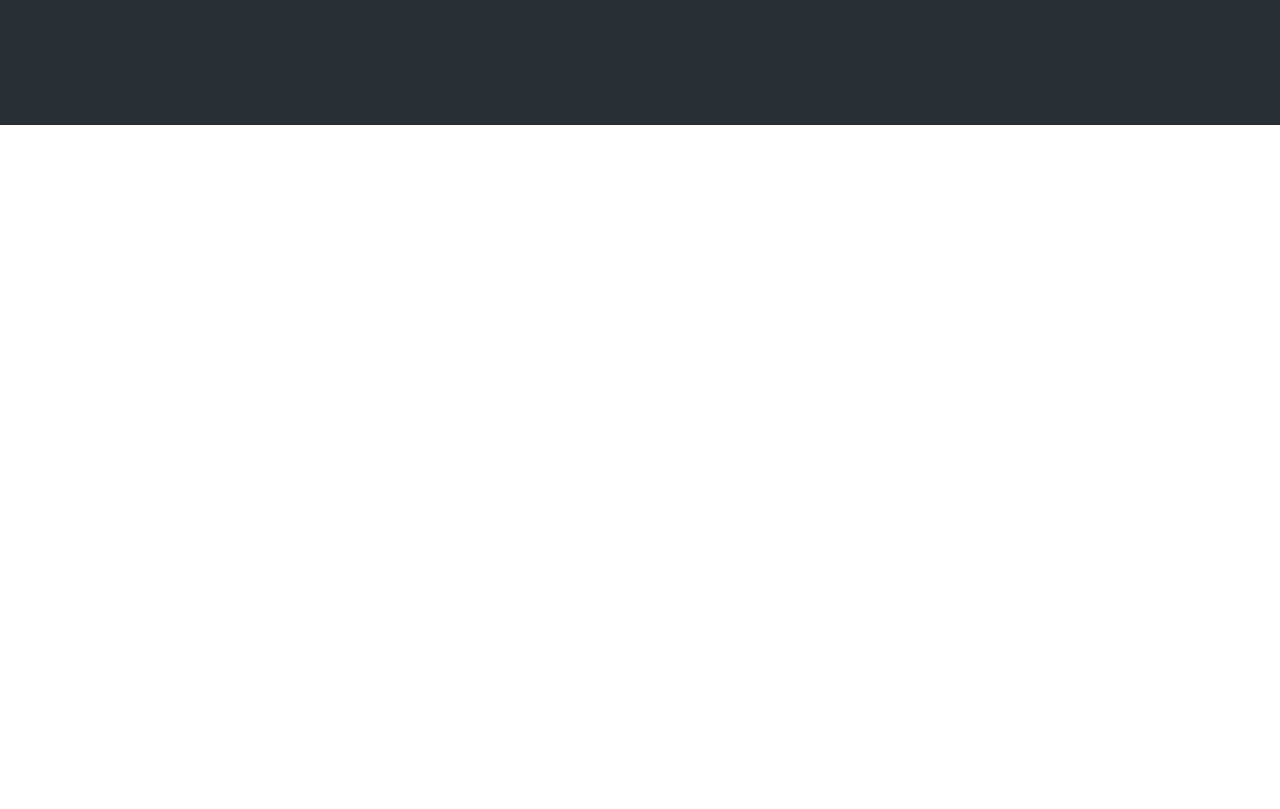
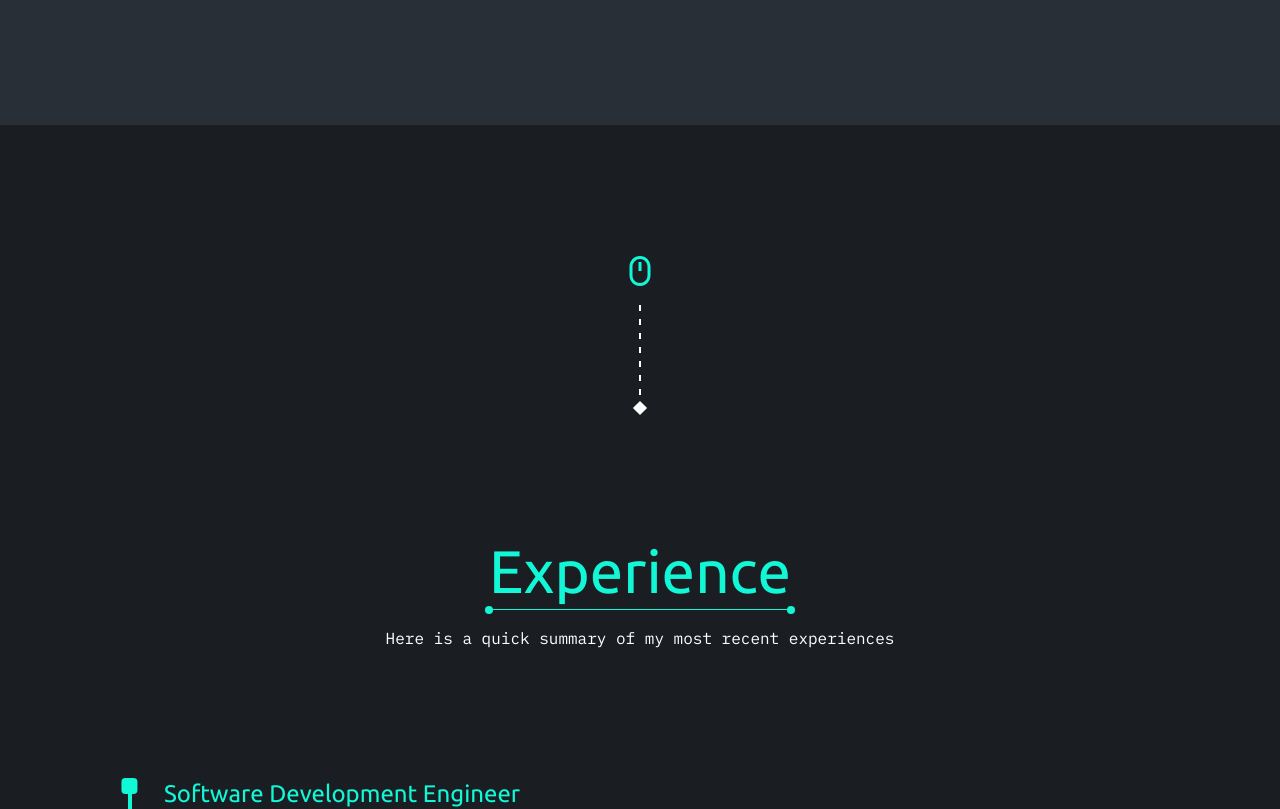
Before and after one commit to minhazurrony/portfolio, a Next.js app: page / in a window 1280 px wide. Shown: the part 3380-4189 px from the top of the page. Before the commit the page ends 3505 px from the top, so only its background shows below. Built offline with nearby package versions, Linux system fonts and the light colour scheme.

Commit message:
feat: add experience section

```diff
--- /dev/null
+++ b/app/components/Experiences.tsx
@@ -0,0 +1,37 @@
+import React from "react";
+import { ContainerWrapper, ScrollBottom, Timeline, Title } from "@/components";
+
+function Experiences() {
+  return (
+    <ContainerWrapper className="bg-bg-two p-[128px]">
+      <div className="mb-[128px] hidden lg:block">
+        <ScrollBottom />
+      </div>
+      <div className="mb-32">
+        <Title
+          title="Experience"
+          subtitle="Here is a quick summary of my most recent experiences"
+        />
+      </div>
+
+      <Timeline
+        data={[
+          {
+            companyName: "ShopUp Limited",
+            designation: "Software Development Engineer",
+            serviceYearRange: "2022 - 2024",
+            achievements: ["done x", "done y", "utilizing z"],
+          },
+          {
+            companyName: "JMC",
+            designation: "Frontend Engineer",
+            serviceYearRange: "2021 - 2022",
+            achievements: ["done x", "done y", "utilizing z"],
+          },
+        ]}
+      />
+    </ContainerWrapper>
+  );
+}
+
+export default Experiences;
--- a/app/page.tsx
+++ b/app/page.tsx
@@ -1,4 +1,4 @@
-import { Hero, About, Skills } from "@/components";
+import { Hero, About, Skills, Experiences } from "@/components";
 
 export default function Home() {
   return (
@@ -6,6 +6,7 @@ export default function Home() {
       <Hero />
       <About />
       <Skills />
+      <Experiences />
     </main>
   );
 }
```
